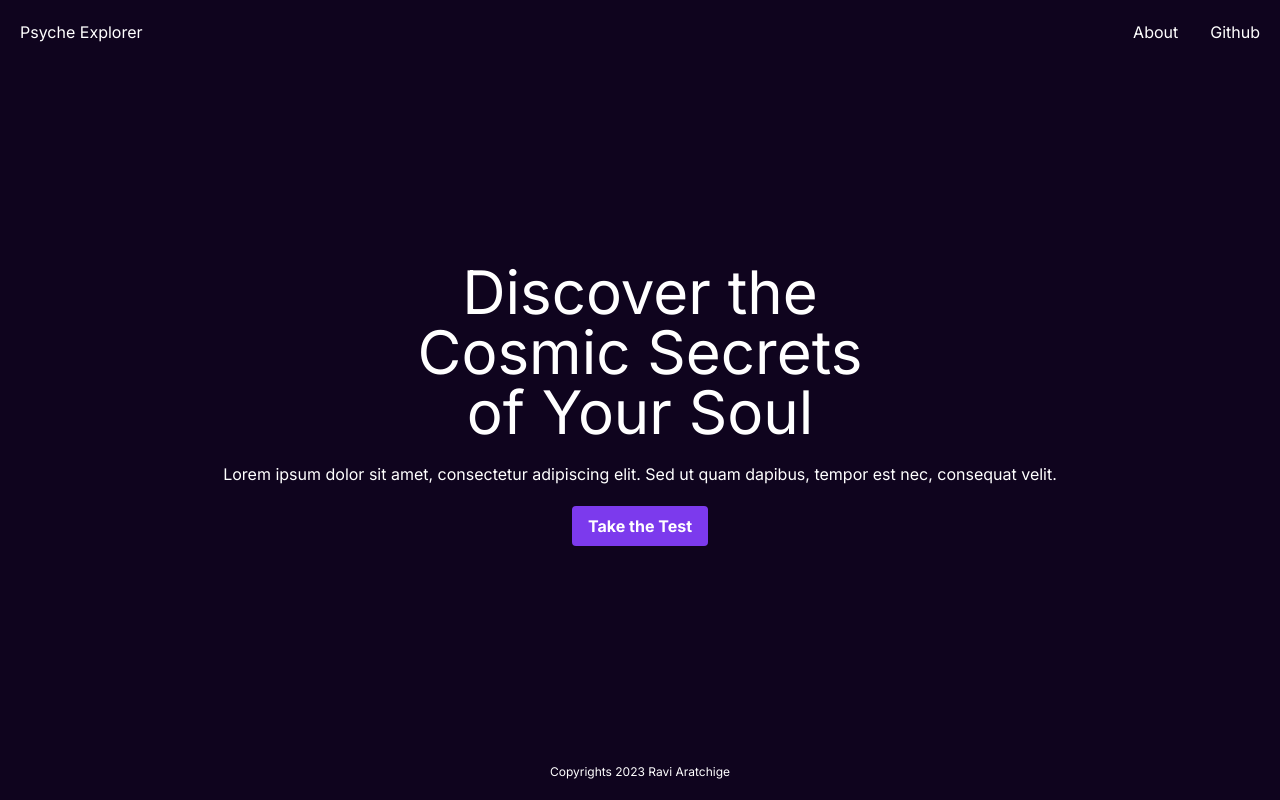
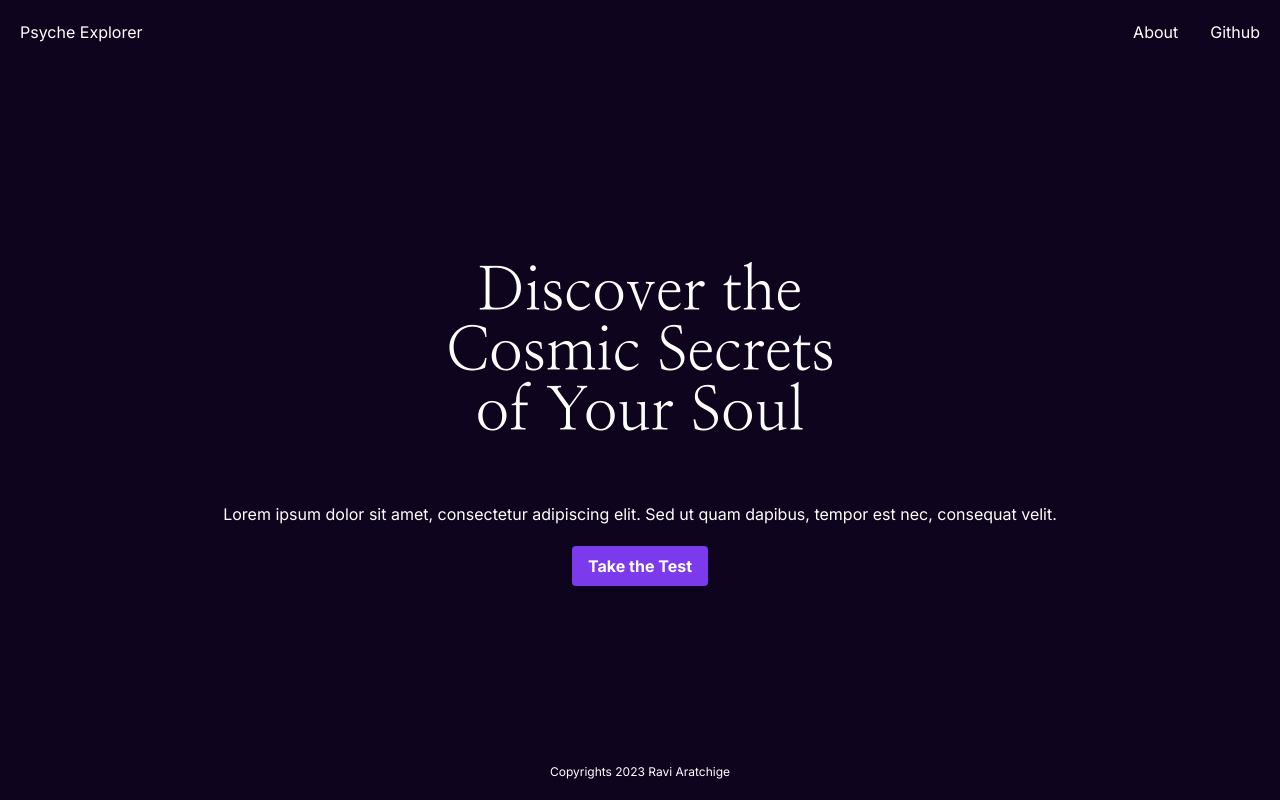
Before and after one commit to ravi-aratchige/spacefarer, a Next.js app in the folder next-app/psyche-explorer/: page / in a window 1280 px wide. Built offline with nearby package versions, Linux system fonts and the light colour scheme.

Commit message:
Changed font of hero section heading

```diff
--- /dev/null
+++ b/next-app/psyche-explorer/src/app/fonts.ts
@@ -0,0 +1,6 @@
+import { Nanum_Myeongjo } from 'next/font/google'
+
+export const nanum_myeongjo = Nanum_Myeongjo({
+    subsets: ['latin'],
+    weight: ['400', '700', '800']
+});
--- a/next-app/psyche-explorer/src/app/layout.tsx
+++ b/next-app/psyche-explorer/src/app/layout.tsx
@@ -5,8 +5,8 @@ import { Inter } from 'next/font/google'
 const inter = Inter({ subsets: ['latin'] })
 
 export const metadata: Metadata = {
-  title: 'Create Next App',
-  description: 'Generated by create next app',
+  title: 'Psyche Explorer',
+  description: 'Soul-searching and Machine Learning',
 }
 
 export default function RootLayout({
--- a/next-app/psyche-explorer/src/app/page.tsx
+++ b/next-app/psyche-explorer/src/app/page.tsx
@@ -1,13 +1,7 @@
-// import Head from 'next/head'
 import Image from 'next/image'
 import Navbar from '@/components/Navbar'
 import Footer from '@/components/Footer'
-import { Nanum_Myeongjo } from 'next/font/google'
-
-const nanum_myeongjo = Nanum_Myeongjo({
-  subsets: ['latin'],
-  weight: ['400', '700', '800']
-});
+import { nanum_myeongjo } from './fonts'
 
 export default function Home() {
   return (
@@ -18,7 +12,7 @@ export default function Home() {
       {/* Hero section */}
       <section className='flex flex-col align-center text-center'>
         <div>
-          <h1 className='text-6xl font-nanum-myeongjo'>
+          <h1 className={`${nanum_myeongjo.className} text-6xl p-10`}>
             Discover the<br />Cosmic Secrets<br />of Your Soul
           </h1>
           <p className='p-5'>
```
